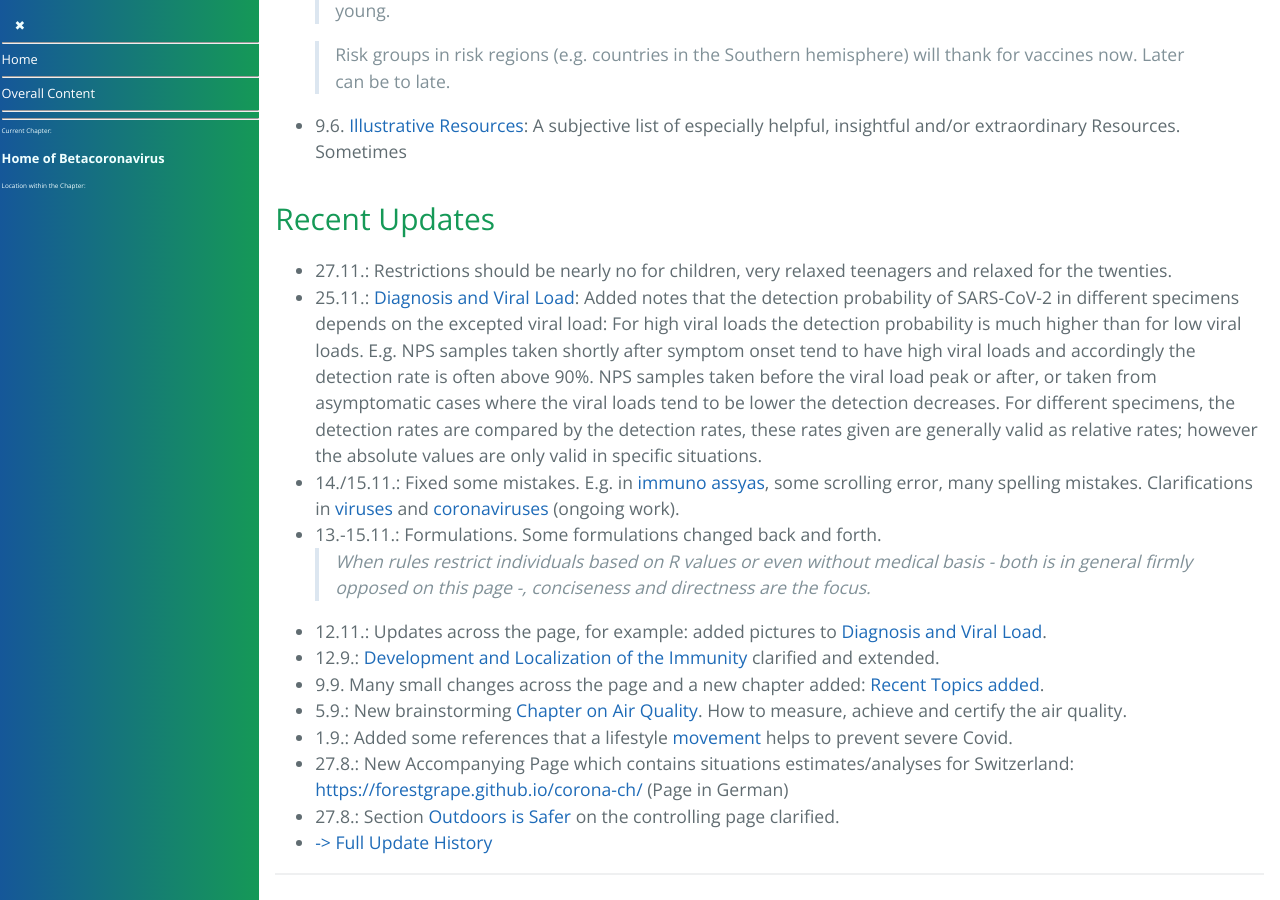
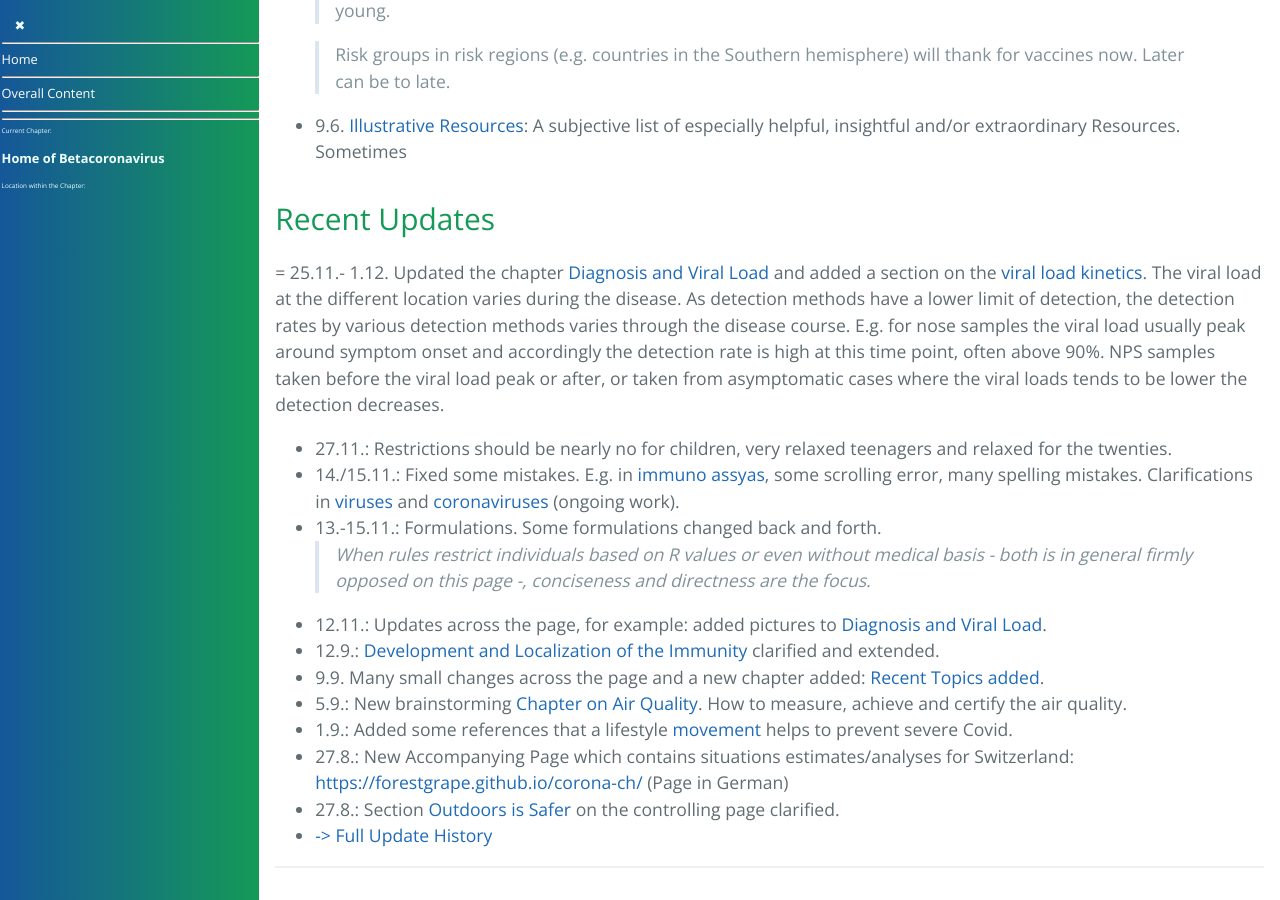
Before and after one commit to forestgrape/coronavirus, a Jekyll site: the page built from index.md, in a window 1280 px wide and 900 px high, scrolled down 2451 px. Built offline with Jekyll 4.4.1, drawn with Linux system fonts in a browser that asks for light colours; our own code applies the rules of GitHub Pages for plain Markdown files.

Commit message:
updated section

```diff
--- a/index.md
+++ b/index.md
@@ -69,8 +69,8 @@
 - 9.6. [Illustrative Resources](1_introduction/illustrative_resources.md): A subjective list of especially helpful, insightful and/or extraordinary Resources. Sometimes
 
 ### Recent Updates
+= 25.11.- 1.12. Updated the chapter [Diagnosis and Viral Load](./3_medical/diagnosis_and_viral_load.md) and added a section on the [viral load kinetics](./3_medical/diagnosis_and_viral_load.md#viral-load-kinetics). The viral load at the different location varies during the disease. As detection methods have a lower limit of detection, the detection rates by various detection methods varies through the disease course. E.g. for nose samples the viral load usually peak around symptom onset  and accordingly the detection rate is high at this time point, often above 90%. NPS samples taken before the viral load peak or after, or taken from asymptomatic cases where the viral loads tends to be lower the detection decreases.
 - 27.11.: Restrictions should be nearly no for children, very relaxed teenagers and relaxed for the twenties.
-- 25.11.: [Diagnosis and Viral Load](./3_medical/diagnosis_and_viral_load.md): Added notes that the detection probability of SARS-CoV-2 in different specimens depends on the excepted viral load: For high viral loads the detection probability is much higher than for low viral loads. E.g. NPS samples taken shortly after symptom onset tend to have high viral loads and accordingly the detection rate is often above 90%. NPS samples taken before the viral load peak or after, or taken from asymptomatic cases where the viral loads tend to be lower the detection decreases. For different specimens, the detection rates are compared by the detection rates, these rates given are generally valid as relative rates; however the absolute values are only valid in specific situations.
 - 14./15.11.: Fixed some mistakes. E.g. in [immuno assyas](./3_medical/immuno_assyas.md), some scrolling error, many spelling mistakes. Clarifications in [viruses](./2_biological/viruses.md) and [coronaviruses](2_biological/coronavirus.md) (ongoing work).
 - 13.-15.11.: Formulations. Some formulations changed back and forth.
   > *When rules restrict individuals based on R values or even without medical basis - both is in general firmly opposed on this page -, conciseness and directness are the focus.*
```
